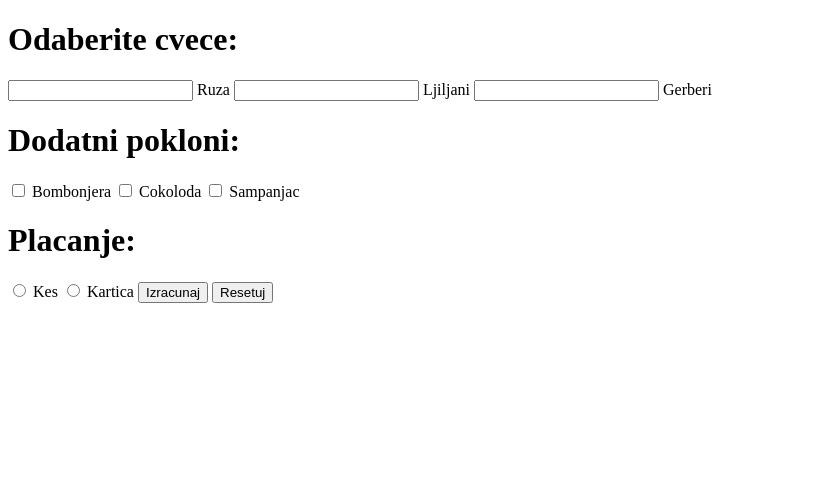
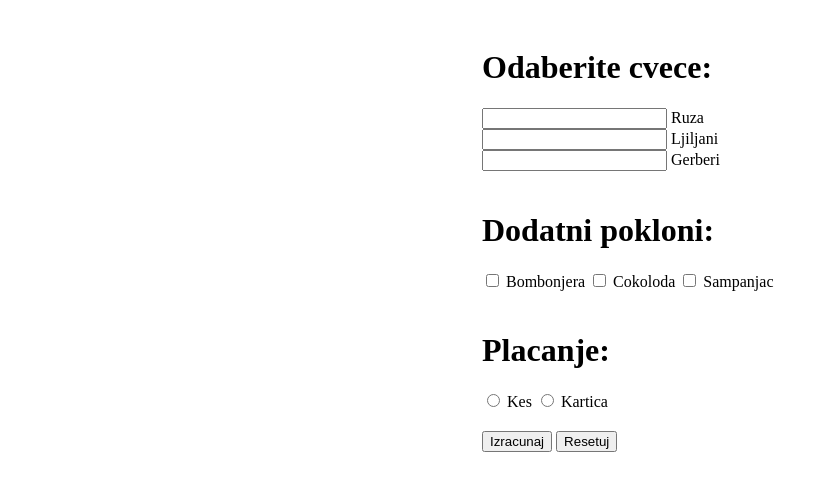
Before and after one commit to BratislavPanajotovic/Flower-Shop, a plain HTML site: page index.html in a window 1280 px wide. Shown: the whole page, without its empty margins (0-828 px from the left). Drawn offline with Linux system fonts and the light colour scheme.

Commit message:
100days coding challenge

```diff
--- a/index.html
+++ b/index.html
@@ -9,19 +9,26 @@
   <body>
     <label class="label" for="forma">
       <form action="" class="forma">
+        <div class="div-cvece">
           <h1>Odaberite cvece:</h1>
           <input type="text" /> Ruza <input type="text" /> Ljiljani
           <input type="text" /> Gerberi
+        </div>
+        <div class="div-pokloni">
           <h1>Dodatni pokloni:</h1>
           <input type="checkbox" class="chbx-bombonjera" /> Bombonjera
           <input type="checkbox" class="chbx-cokolada" /> Cokoloda
           <input type="checkbox" class="chbx-sampanjac" /> Sampanjac
+        </div>
+        <div class="div-placanje">
           <h1>Placanje:</h1>
           <input type="radio" name="" class="radio-kes" /> Kes
           <input type="radio" name="" class="radio-kartica" /> Kartica
-
+        </div>
+        <div class="div-btns">
           <button type="submit" class="btn-izracunaj">Izracunaj</button>
           <button type="reset" class="btn-izracunaj">Resetuj</button>
+        </div>
       </form>
     </label>
 
--- a/style.css
+++ b/style.css
@@ -0,0 +1,30 @@
+.forma {
+  display: block;
+  margin: auto;
+  width: 50%;
+  padding: 10px;
+}
+.div-cvece {
+  display: block;
+  margin: auto;
+  width: 50%;
+  padding: 10px;
+}
+.div-pokloni {
+  display: block;
+  margin: auto;
+  width: 50%;
+  padding: 10px;
+}
+.div-placanje {
+  display: block;
+  margin: auto;
+  width: 50%;
+  padding: 10px;
+}
+.div-btns {
+  display: block;
+  margin: auto;
+  width: 50%;
+  padding: 10px;
+}
```
Lines whose indentation alone changed are shown as unchanged.
